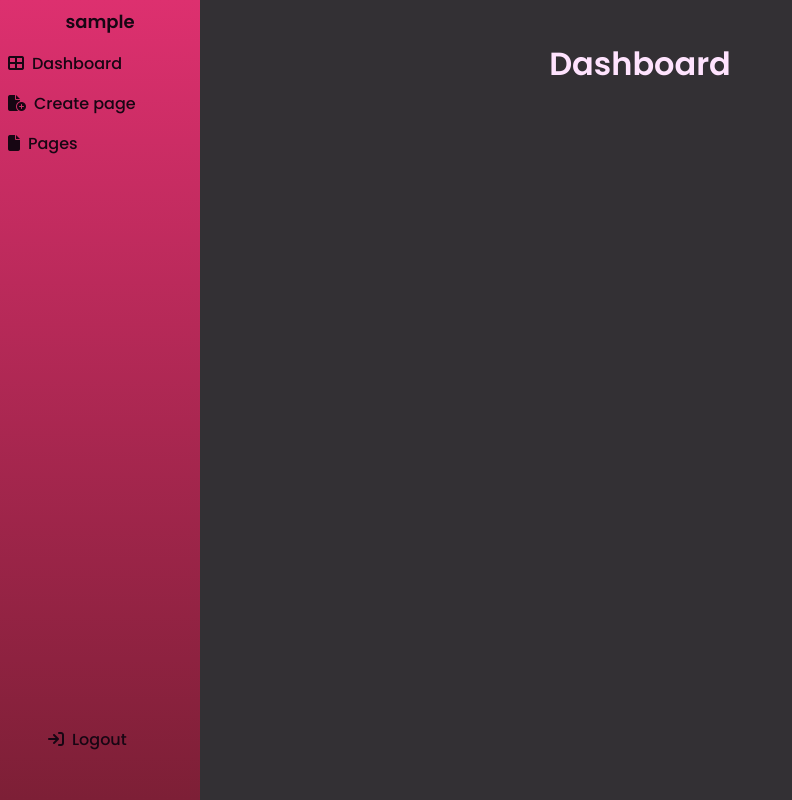
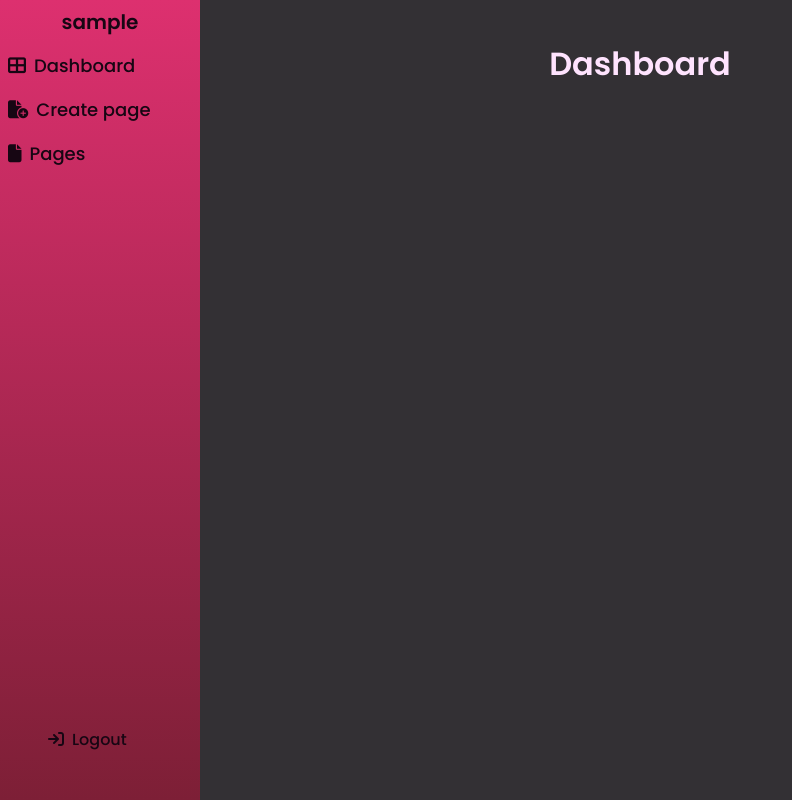
Before and after one commit to CupcakeNemi/PHP-case, a PHP site: page /index.php in a window 1280 px wide. Shown: the whole page, without its empty margins (0-792 px from the left). Run offline with PHP 8.4, Linux system fonts and the light colour scheme; the visitor is signed in with stand-in values (Sample User, id 1); data that the repository does not hold is empty; some libraries are stand-ins or nearby versions.

Commit message:
last css changes

```diff
--- a/app/public/database.php
+++ b/app/public/database.php
@@ -1,15 +1,15 @@
 <?php
  //* Linode
-// define('DB_SERVER', 'localhost');
-// define('DB_USERNAME', 'db_user_linode');
-// define('DB_PASSWORD', 'RxDhBntsV6cXUYfh');
-// define('DB_NAME', 'db_lamp_app');
+define('DB_SERVER', 'localhost');
+define('DB_USERNAME', 'db_user_linode');
+define('DB_PASSWORD', 'RxDhBntsV6cXUYfh');
+define('DB_NAME', 'db_lamp_app');
 
 //* Local
-define('DB_SERVER', 'mysql');
-define('DB_USERNAME', 'root');
-define('DB_PASSWORD', 'db_root_password');
-define('DB_NAME', 'db_lamp_app');
+// define('DB_SERVER', 'mysql');
+// define('DB_USERNAME', 'root');
+// define('DB_PASSWORD', 'db_root_password');
+// define('DB_NAME', 'db_lamp_app');
 
 try {
 
--- a/app/public/dist/output.css
+++ b/app/public/dist/output.css
@@ -719,8 +719,23 @@ video {
   font-family: Poppins, sans-serif;
 }
 
+.text-base {
+  font-size: 1rem;
+  line-height: 1.5rem;
+}
+
 .text-lg {
   font-size: 1.125rem;
+  line-height: 1.75rem;
+}
+
+.text-sm {
+  font-size: 0.875rem;
+  line-height: 1.25rem;
+}
+
+.text-xl {
+  font-size: 1.25rem;
   line-height: 1.75rem;
 }
 
--- a/app/public/partials/header.php
+++ b/app/public/partials/header.php
@@ -20,14 +20,14 @@
 
                 <div class="flex flex-col text-darkFont">
                     <div class="flex p-2   justify-center items-center">
-                        <h1 class="text-lg font-semibold"><?= $_SESSION['username']; ?></h1>
+                        <h1 class="text-xl font-semibold"><?= $_SESSION['username']; ?></h1>
                     </div>
-                    <a href="index.php" class="p-2 font-medium "> <i class="fa-solid fa-table-cells-large pr-2"></i>Dashboard</a>
-                    <a href="create.php" class="p-2 font-medium"><i class="fa-solid fa-file-circle-plus pr-2"></i>Create page</a>
+                    <a href="index.php" class="p-2 font-medium text-lg"> <i class="fa-solid fa-table-cells-large pr-2 "></i>Dashboard</a>
+                    <a href="create.php" class="p-2 font-medium text-lg"><i class="fa-solid fa-file-circle-plus pr-2 "></i>Create page</a>
 
-                    <div id="Pages" class="p-2">
+                    <div id="Pages" class="p-2 text-lg">
                         <div class=" font-medium">
-                            <p><i class="fa-solid fa-file pr-2"></i>Pages</p>
+                            <p class="text-lg"><i class="fa-solid fa-file pr-2"></i>Pages</p>
                         </div>
                         <?php
 
@@ -38,7 +38,7 @@
                         while ($row = $result->fetch()) {
                             $id = $row['id'];
                             echo '<div class="">';
-                            echo '<a href="view.php?id=' . $row['id'] . '" class="pt-8"><h3><i class="fa-solid fa-angle-right pr-2"></i>' . $row['title'] . '</h3></a>';
+                            echo '<a href="view.php?id=' . $row['id'] . '" class="pt-8"><h3 class="font-medium text-base"><i class="fa-solid fa-angle-right pr-2 text-sm"></i>' . $row['title'] . '</h3></a>';
                             "</div>";
                         }
                         echo '</div>';
@@ -48,10 +48,10 @@
                     <div class="fixed left-12 bottom-12">
                         <?php
                         if (isset($_SESSION["user_id"])) {
-                            echo  "<a href='logout.php' class=' font-medium '><i class='fa-solid fa-arrow-right-to-bracket pr-2'></i>Logout</a>";
+                            echo  "<a href='logout.php' class=' font-medium text-base'><i class='fa-solid fa-arrow-right-to-bracket pr-2'></i>Logout</a>";
                         }
                         if (!isset($_SESSION["user_id"])) {
-                            echo  "<a href='logout.php' class='p-2 font-medium'><i class='fa-solid fa-arrow-right-to-bracket pr-2'></i>Login</a>";
+                            echo  "<a href='logout.php' class='p-2 font-medium text-base'><i class='fa-solid fa-arrow-right-to-bracket pr-2'></i>Login</a>";
                         }
                         ?>
 
```
